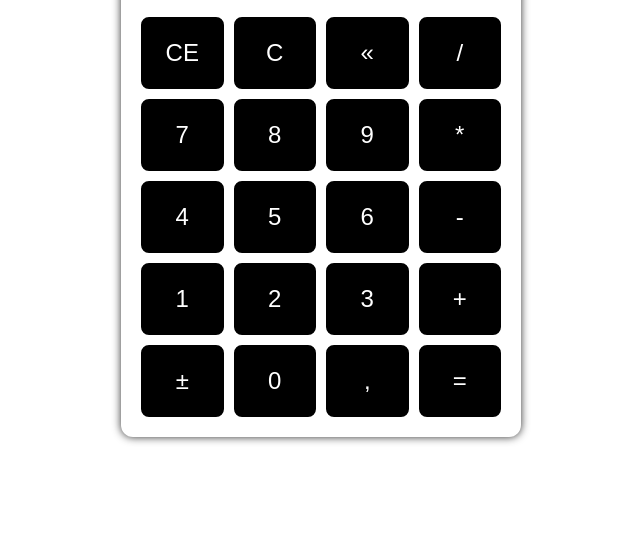
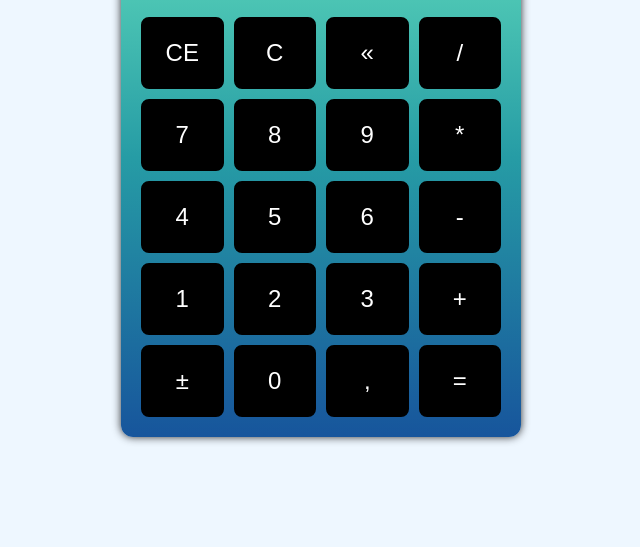
Before and after one commit to matt-henri/calculadora-js, a plain HTML site: page index.html in a window 1280 px wide. Shown: the part 253-800 px from the top of the page, without its empty margins (319-959 px from the left). Drawn offline with Linux system fonts and the light colour scheme.

Commit message:
Update style.css

```diff
--- a/style.css
+++ b/style.css
@@ -5,14 +5,16 @@
 }
 
 body {
-    background: linear-gradient(white white white);
+    background-color: rgb(238, 247, 255);
+    background-repeat: no-repeat;
+    background-attachment: fixed;
     padding: 30px 0;
 }
 
 .calculator {
     width: 400px;
     margin: 0 auto;
-    background-color: white;
+    background: linear-gradient(#69e4bf, #269ca5, #17559c);
     padding: 20px;
     border-radius: 12px;
     box-shadow: 0px 0px 8px rgba(0, 0, 0, 0.815);
```
